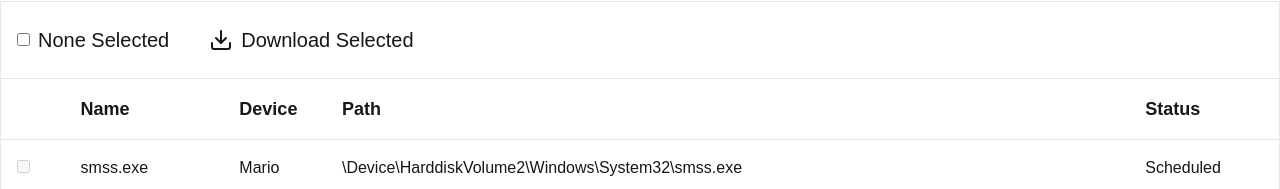
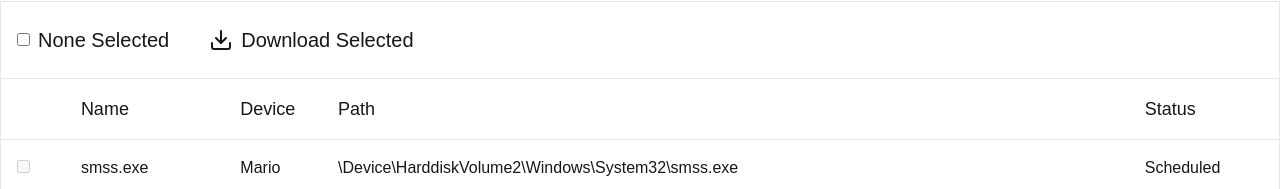
Before and after one commit to tylercallison/ui-eng-hw, a Next.js app: page / in a window 1280 px wide. Shown: the part 159-348 px from the top of the page. Built offline with nearby package versions, Linux system fonts and the light colour scheme.

Commit message:
style: fix styling

```diff
--- a/components/Table.tsx
+++ b/components/Table.tsx
@@ -49,10 +49,10 @@ const Table = () => {
         <thead>
           <tr className='border-t border-gray-200'>
             <th></th>
-            <th className='text-start text-lg py-4'>Name</th>
-            <th className='text-start text-lg py-4'>Device</th>
-            <th className='text-start text-lg py-4'>Path</th>
-            <th className='text-start text-lg py-4'>Status</th>
+            <th className='text-start font-normal text-lg py-4'>Name</th>
+            <th className='text-start font-normal text-lg py-4'>Device</th>
+            <th className='text-start font-normal text-lg py-4'>Path</th>
+            <th className='text-start font-normal text-lg py-4'>Status</th>
           </tr>
         </thead>
         <tbody>
--- a/components/TableRow.tsx
+++ b/components/TableRow.tsx
@@ -14,7 +14,7 @@ const TableRow = ({ file, index, onChange, checked }: TableRowProps) => {
   return (
     <tr
       key={index}
-      className='border-t border-gray-200 hover:bg-gray-100 has-checked:bg-gray-200'
+      className='border-t border-gray-200 hover:bg-gray-50 has-checked:bg-gray-100'
     >
       <TableCell className='p-4'>
         <Checkbox
```
